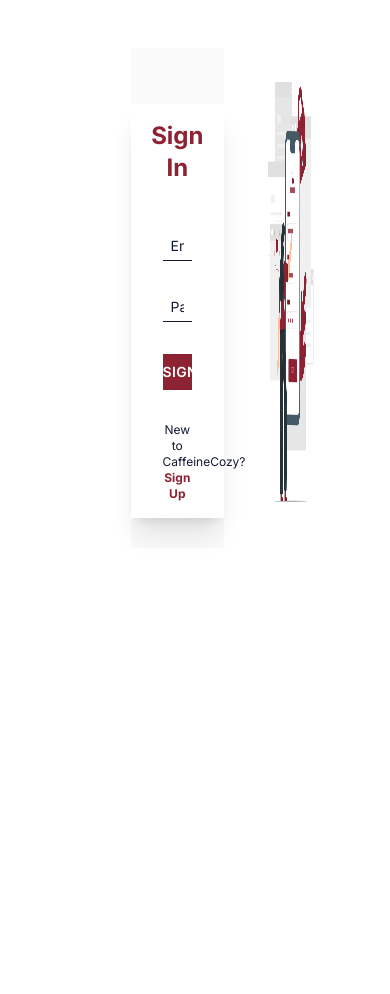
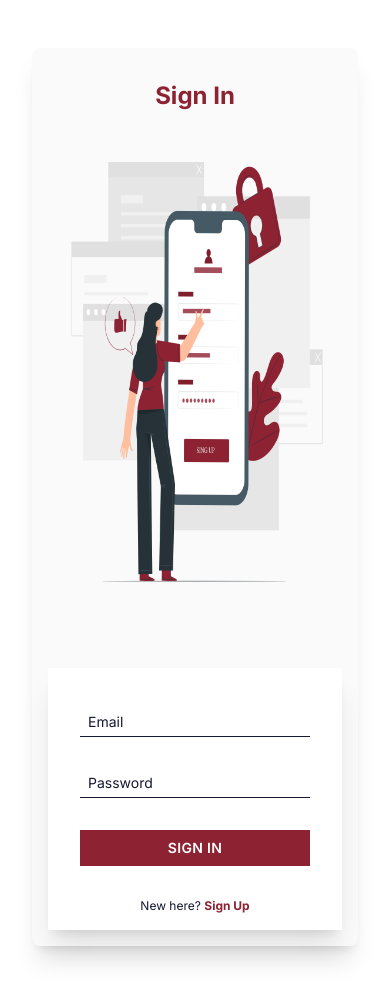
Before and after one commit to QuaziSamiha/Caffeine_Cozy, a Next.js app: page /SignIn in a window 390 px wide. Before the commit the page ends 844 px from the top, so only its background shows below. Built offline with nearby package versions, Linux system fonts and the light colour scheme; no server answers.

Commit message:
Sign In page done

```diff
--- a/app/SignIn/page.js
+++ b/app/SignIn/page.js
@@ -1,4 +1,5 @@
 "use client";
+// ALL IMPORTS
 import Image from "next/image";
 import Link from "next/link";
 import authImg from "@/public/images/auth.png";
@@ -7,7 +8,9 @@
 import { useRouter } from "next/navigation";
 
 const SignIn = () => {
+  // ALL ESSENTIALS HOOKS
   const router = useRouter();
+  const [error, setError] = useState(false);
   const [userEmail, setUserEmail] = useState("");
   const [userPassword, setUserPassword] = useState("");
   const [formData, setFormData] = useState({
@@ -15,39 +18,54 @@
     password: "",
   });
 
+  // userLogin function is defined at AuthProvider component for firebasse authentication
   const { userLogin } = useContext(AuthContext);
 
+  // form actions
   const handleSignIn = (e) => {
     e.preventDefault();
     formData.email = userEmail;
     formData.password = userPassword;
 
+    // userLogin function is defined at AuthProvider component for firebasse authentication
     userLogin(formData.email, formData.password)
       .then((userCredential) => {
         // Signed In
         const user = userCredential.user;
         console.log("signed in successfully");
+        // if user signed in successfully, then it will redirect to Dashboard route
         router.push("/Dashboard");
       })
       .catch((error) => {
+        // if any error occurs during sign up following code will be executed
         const errorCode = error.code;
         const errorMessage = error.message;
+        setError(true);
         console.log(errorCode, errorMessage);
       });
-    console.log("clicked");
-    console.log(formData);
+    // console.log("clicked");
+    // console.log(formData);
   };
   return (
     <>
-      <div className="mx-56 my-12">
+      <div className="mx-8 xl:mx-56 my-12">
         <div className="flex justify-center items-center bg-[#fafafa] rounded-lg shadow-xl">
-          <div className="flex justify-around gap-10">
-            <div className="w-1/2 bg-[#fafafa]">
-              <div className="bg-white shadow-xl">
-                <div className="mx-4 mt-14">
-                  <h1 className="text-center py-4 text-2xl text-[#8d2232] font-bold">
+          <div className="flex flex-col-reverse md:flex-row md:justify-around gap-10 p-4">
+            <div className="md:w-1/2 bg-[#fafafa]">
+              <div className="bg-white shadow-xl pt-2 md:pt-0">
+                <div className="mx-4 md:mt-14">
+                  <h1 className="text-center py-4 text-2xl text-[#8d2232] font-bold hidden md:block">
                     Sign In
                   </h1>
+                  {/* -------------------- Error message , if any error occurs -------------- */}
+                  {error === true ? (
+                    <p className="text-xs text-blue-600 text-center">
+                      Ivalid Credintials
+                    </p>
+                  ) : (
+                    ""
+                  )}
+                  {/* --------------------------------- FORM ----------------------------------- */}
                   <div className="mx-4 mt-1">
                     <form onSubmit={handleSignIn}>
                       <input
@@ -71,7 +89,7 @@
                       />
                     </form>
                     <p className="text-xs text-center text-[#131932] pb-4">
-                      New to CaffeineCozy?{" "}
+                      New here?{" "}
                       <Link href="/">
                         {" "}
                         <span className="text-[#8d2232] font-bold">
@@ -83,7 +101,11 @@
                 </div>
               </div>
             </div>
-            <div className="w-1/2">
+            <div className="md:w-1/2">
+              <h1 className="text-center py-4 text-2xl text-[#8d2232] font-bold md:hidden">
+                Sign In
+              </h1>
+              {/* --------------------- sign in image --------------------------- */}
               <Image
                 className="h-[500px] w-[500px]"
                 src={authImg}
```
